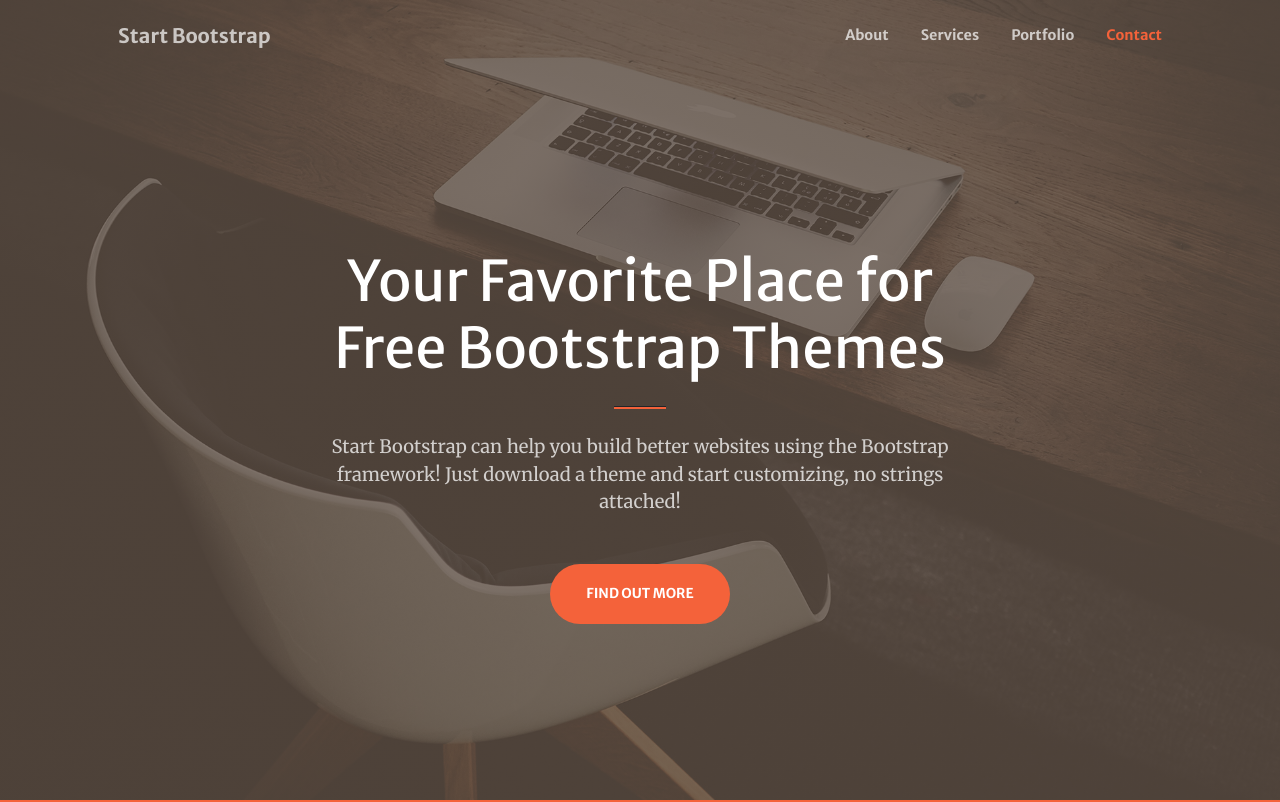
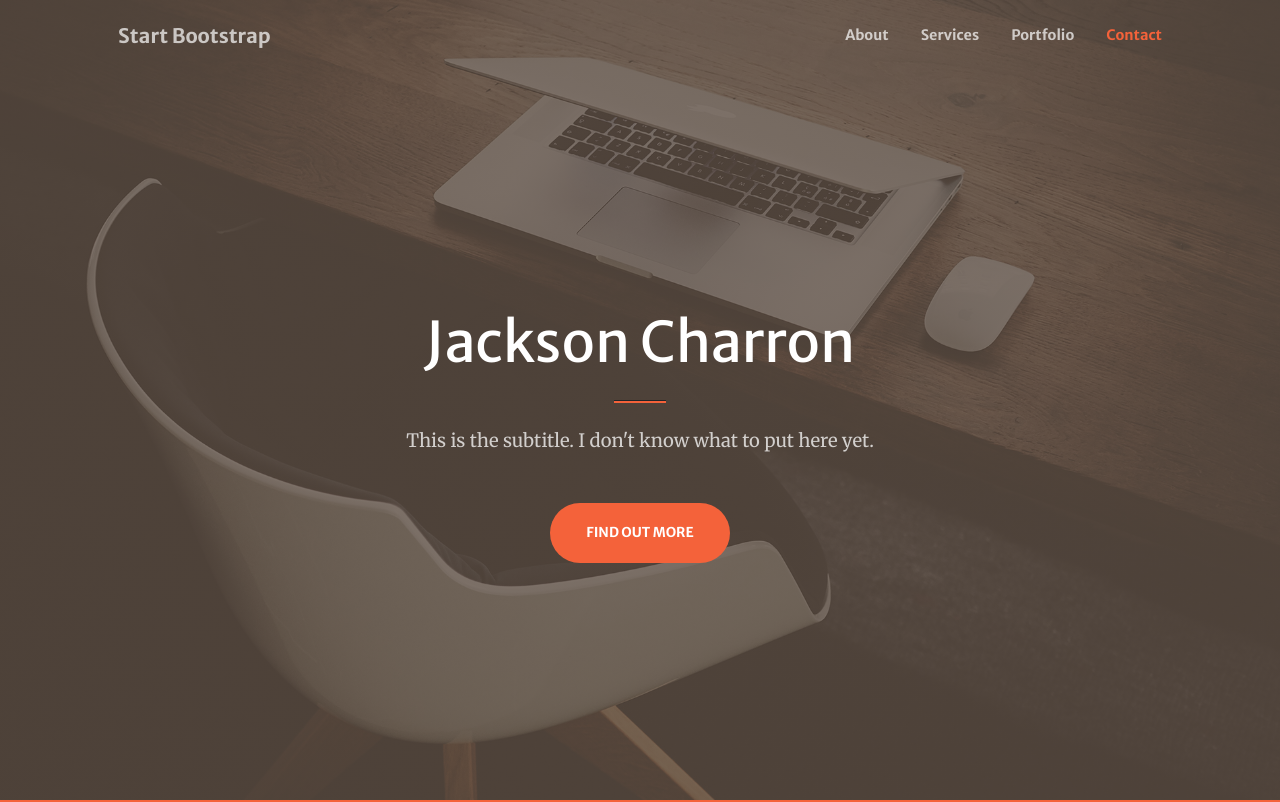
Before and after one commit to jchar6/portfolio, a plain HTML site: page index.html in a window 1280 px wide. Shown: the top 802 px of the page. Drawn offline with nearby package versions, Linux system fonts and the light colour scheme; some packages are replaced by stand-ins of ours; a script that the page names is missing.

Commit message:
Update index.html

```diff
--- a/index.html
+++ b/index.html
@@ -5,7 +5,7 @@
         <meta name="viewport" content="width=device-width, initial-scale=1, shrink-to-fit=no" />
         <meta name="description" content="" />
         <meta name="author" content="" />
-        <title>Creative - Start Bootstrap Theme</title>
+        <title>E-Portfolio – Jackson Charron</title>
         <!-- Favicon-->
         <link rel="icon" type="image/x-icon" href="assets/favicon.ico" />
         <!-- Bootstrap Icons-->
@@ -39,11 +39,11 @@
             <div class="container px-4 px-lg-5 h-100">
                 <div class="row gx-4 gx-lg-5 h-100 align-items-center justify-content-center text-center">
                     <div class="col-lg-8 align-self-end">
-                        <h1 class="text-white font-weight-bold">Your Favorite Place for Free Bootstrap Themes</h1>
+                        <h1 class="text-white font-weight-bold">Jackson Charron</h1>
                         <hr class="divider" />
                     </div>
                     <div class="col-lg-8 align-self-baseline">
-                        <p class="text-white-75 mb-5">Start Bootstrap can help you build better websites using the Bootstrap framework! Just download a theme and start customizing, no strings attached!</p>
+                        <p class="text-white-75 mb-5">This is the subtitle. I don't know what to put here yet.</p>
                         <a class="btn btn-primary btn-xl" href="#about">Find Out More</a>
                     </div>
                 </div>
```
